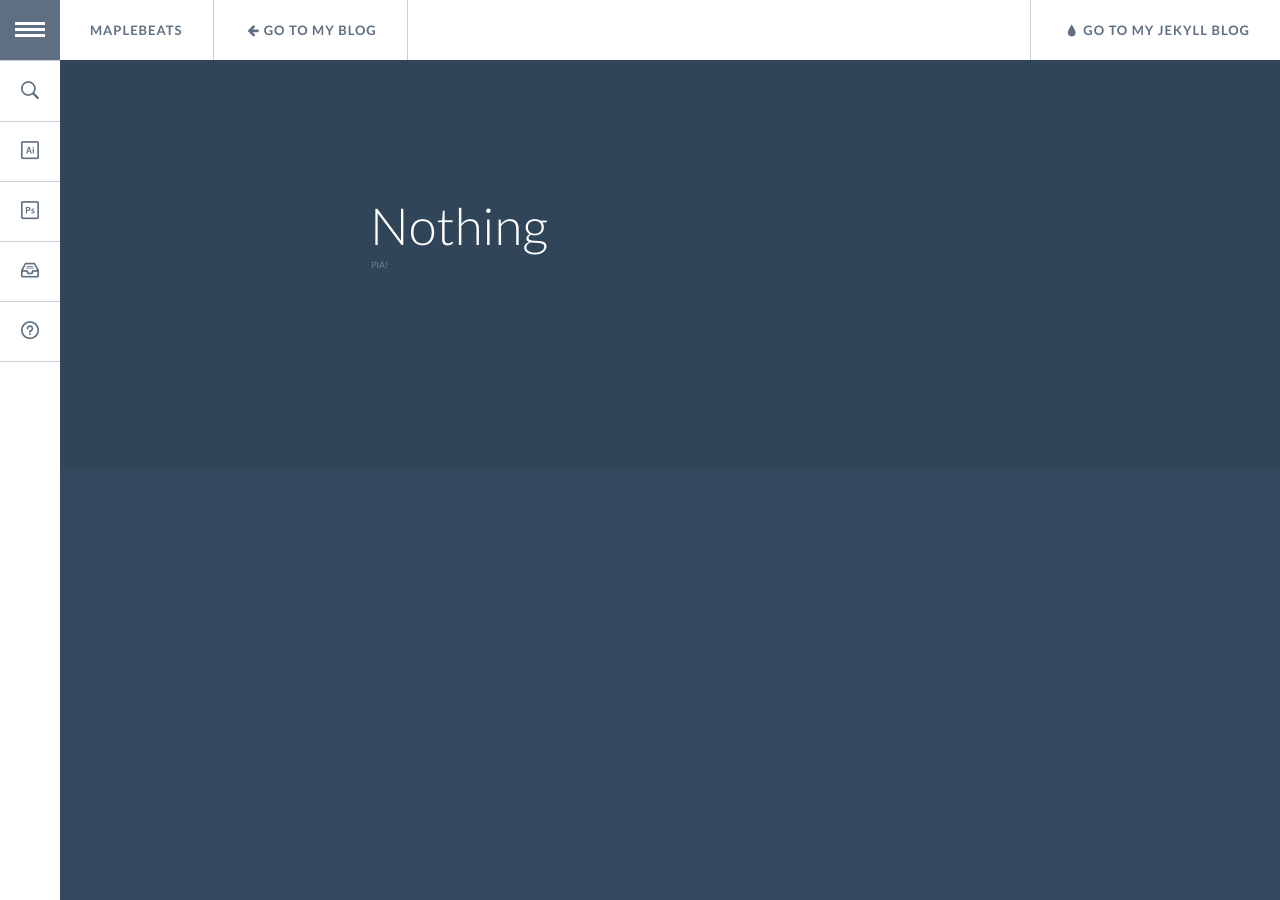
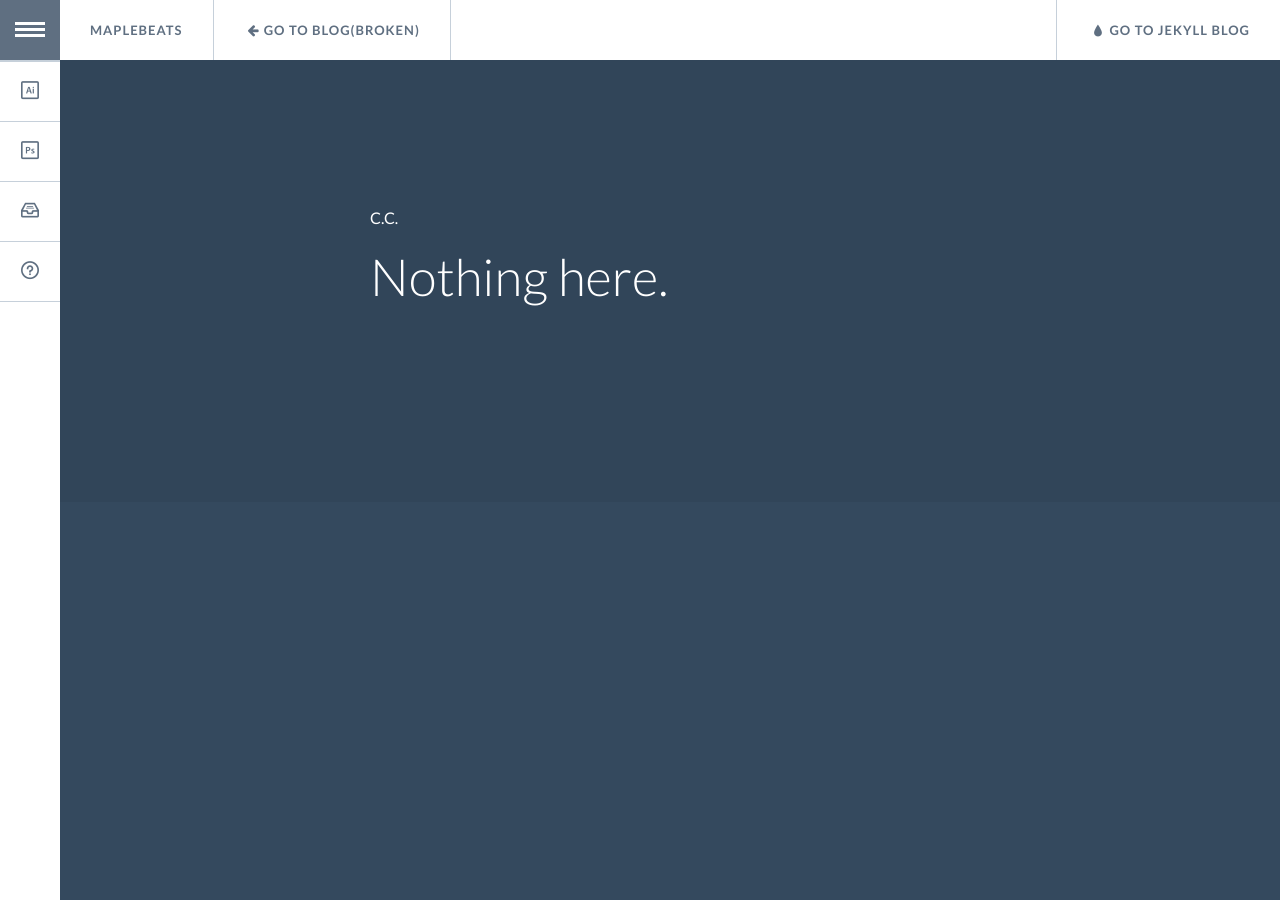
Before and after one commit to danielcgold/maplebeats.github.io, a Jekyll site: the page index.html, which Jekyll copies as it is, in a window 1280 px wide. Built offline with Jekyll 4.4.1, drawn with Linux system fonts in a browser that asks for light colours.

Commit message:
modify index page
MIP

```diff
--- a/index.html
+++ b/index.html
@@ -19,7 +19,7 @@
 					<nav class="gn-menu-wrapper">
 						<div class="gn-scroller">
 							<ul class="gn-menu">
-								<li class="gn-search-item">
+								<li class="gn-search-item" style="display:none">
 									<input placeholder="Search" type="search" class="gn-search">
 									<a class="gn-icon gn-icon-search"><span>Search</span></a>
 								</li>
@@ -34,18 +34,18 @@
 										<li><a class="gn-icon gn-icon-pictures">Tags</a></li>
 									</ul>
 								</li>
-								<li><a class="gn-icon gn-icon-help">Help</a></li>
+								<li><a class="gn-icon gn-icon-help" href="mailto:maplebeats@gmail.com">Help</a></li>
 							</ul>
 						</div><!-- /gn-scroller -->
 					</nav>
 				</li>
 				<li><a href="/">maplebeats</a></li>
-				<li><a class="codrops-icon codrops-icon-prev" href="http://blog.maplebeats.com"><span>GO TO MY BLOG</span></a></li>
-				<li><a class="codrops-icon codrops-icon-drop" href="http://maplebeats.com/blog"><span>GO TO MY JEKYLL BLOG</span></a></li>
+				<li><a class="codrops-icon codrops-icon-prev" href="http://blog.maplebeats.com"><span>GO TO BLOG(BROKEN)</span></a></li>
+				<li><a class="codrops-icon codrops-icon-drop" href="http://maplebeats.com/blog"><span>GO TO JEKYLL BLOG</span></a></li>
 			</ul>
 			<header>
-				<h1>Nothing</h1>
-				<span>PIA!</span>
+                <p>C.C.</p>
+				<h1>Nothing here.</h1>
 			</header>
 		</div><!-- /container -->
 		<script src="js/classie.js"></script>
```
